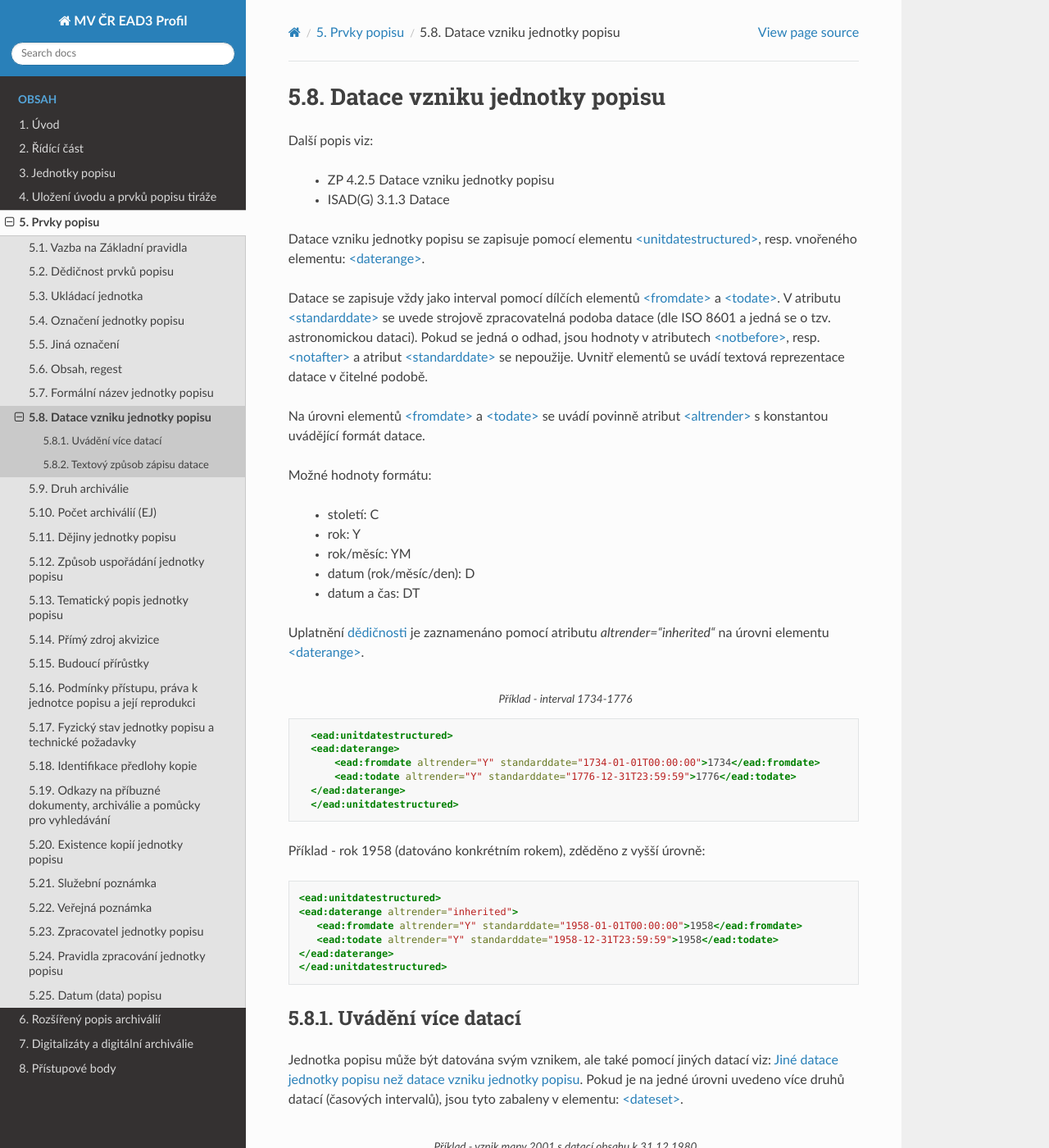
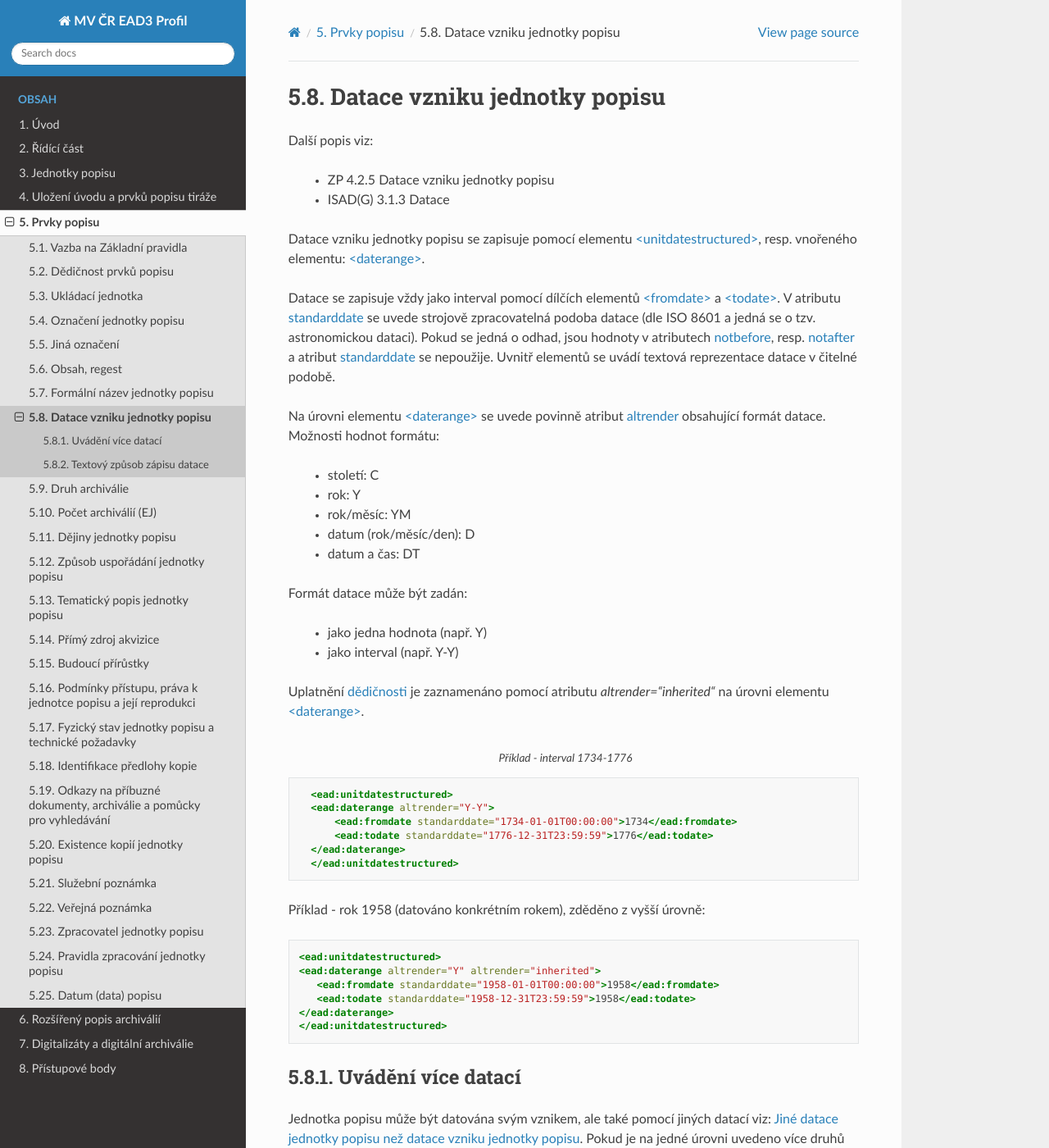
Before and after one commit to elzasw/ead3doc, a Sphinx documentation site: the page built from doc/source/prvky-popisu/datace.rst, in a window 1280 px wide and 1400 px high. Shown: the whole window at 82% size. Built offline with Sphinx 7.4.7 and the Read the Docs theme 3.1.0, drawn with Linux system fonts in a browser that asks for light colours; some of the changed text lies outside the part shown.

Commit message:
Revert "#59 - Uvádění přesnosti datace vs dědičnost"
This reverts commit 17f2a06973fe3086d031dc6c0e732a2968c76681.

# Conflicts:
#	doc/source/prvky-popisu/datace.rst
#	doc/source/rozsireny-popis/jina-datace.rst

```diff
--- a/doc/source/prvky-popisu/datace.rst
+++ b/doc/source/prvky-popisu/datace.rst
@@ -15,23 +15,31 @@ Datace vzniku jednotky popisu se zapisuje pomocí elementu
 
 Datace se zapisuje vždy jako interval pomocí dílčích elementů
 :ead-el:`fromdate` a :ead-el:`todate`.
-V atributu :ead-attr:`standarddate`
+V atributu `standarddate <https://loc.gov/ead/EAD3taglib/EAD3-TL-eng.html#attr-standarddate>`_
 se uvede strojově zpracovatelná podoba datace (dle ISO 8601 a jedná se o tzv. astronomickou dataci).
 Pokud se jedná o odhad, jsou hodnoty v atributech
-:ead-attr:`notbefore`, resp. :ead-attr:`notafter`
-a atribut :ead-attr:`standarddate` se nepoužije. Uvnitř
+`notbefore <https://loc.gov/ead/EAD3taglib/EAD3-TL-eng.html#attr-notbefore>`_,
+resp.
+`notafter <https://loc.gov/ead/EAD3taglib/EAD3-TL-eng.html#attr-notafter>`_
+a atribut
+`standarddate <https://loc.gov/ead/EAD3taglib/EAD3-TL-eng.html#attr-standarddate>`_ se nepoužije. Uvnitř
 elementů se uvádí textová reprezentace datace v čitelné podobě.
 
-Na úrovni elementů :ead-el:`fromdate` a :ead-el:`todate` se uvádí povinně
-atribut :ead-attr:`altrender` s konstantou uvádějící formát datace.
-
-Možné hodnoty formátu:
+Na úrovni elementu :ead-el:`daterange` se uvede povinně atribut
+`altrender <https://loc.gov/ead/EAD3taglib/EAD3-TL-eng.html#attr-altrender>`_
+obsahující formát datace. Možnosti hodnot formátu:
 
 	- století: C
 	- rok: Y
 	- rok/měsíc: YM
 	- datum (rok/měsíc/den): D
 	- datum a čas: DT
+
+Formát datace může být zadán:
+
+	- jako jedna hodnota (např. Y)
+	- jako interval (např. Y-Y)
+
 
 Uplatnění :ref:`dědičnosti <ead_item_types_inheritance>` je zaznamenáno pomocí
 atributu `altrender="inherited"` na úrovni elementu :ead-el:`daterange`.
@@ -41,9 +49,9 @@ atributu `altrender="inherited"` na úrovni elementu :ead-el:`daterange`.
   :caption: Příklad - interval 1734-1776
 
     <ead:unitdatestructured>
-    <ead:daterange>
-        <ead:fromdate altrender="Y" standarddate="1734-01-01T00:00:00">1734</ead:fromdate>
-        <ead:todate altrender="Y" standarddate="1776-12-31T23:59:59">1776</ead:todate>
+    <ead:daterange altrender="Y-Y">
+        <ead:fromdate standarddate="1734-01-01T00:00:00">1734</ead:fromdate>
+        <ead:todate standarddate="1776-12-31T23:59:59">1776</ead:todate>
     </ead:daterange>
     </ead:unitdatestructured>
 
@@ -53,9 +61,9 @@ Příklad - rok 1958 (datováno konkrétním rokem), zděděno z vyšší úrovn
 .. code-block:: xml
 
     <ead:unitdatestructured>
-    <ead:daterange altrender="inherited">
-       <ead:fromdate altrender="Y" standarddate="1958-01-01T00:00:00">1958</ead:fromdate>
-       <ead:todate altrender="Y" standarddate="1958-12-31T23:59:59">1958</ead:todate>
+    <ead:daterange altrender="Y" altrender="inherited">
+       <ead:fromdate standarddate="1958-01-01T00:00:00">1958</ead:fromdate>
+       <ead:todate standarddate="1958-12-31T23:59:59">1958</ead:todate>
     </ead:daterange>
     </ead:unitdatestructured>
 
@@ -76,13 +84,13 @@ jsou tyto zabaleny v elementu: :ead-el:`dateset`.
 
     <ead:unitdatestructured>
     <ead:dateset>
-      <ead:daterange>
-        <ead:fromdate altrender="D" standarddate="2001-10-01T00:00:00">1. října 2001</ead:fromdate>
-        <ead:todate altrender="D" standarddate="2001-10-01T23:59:59">1. října 2001</ead:todate>
+      <ead:daterange altrender="D">
+        <ead:fromdate standarddate="2001-10-01T00:00:00">1. října 2001</ead:fromdate>
+        <ead:todate standarddate="2001-10-01T23:59:59">1. října 2001</ead:todate>
       </ead:daterange>
-      <ead:daterange localtype="CONTENT">
-        <ead:fromdate altrender="D" standarddate="1980-12-31T00:00:00">31. prosince 1980</ead:fromdate>
-        <ead:todate altrender="D" standarddate="1980-12-31T23:59:59">31. prosince 1980</ead:todate>
+      <ead:daterange altrender="D" localtype="CONTENT">
+        <ead:fromdate standarddate="1980-12-31T00:00:00">31. prosince 1980</ead:fromdate>
+        <ead:todate standarddate="1980-12-31T23:59:59">31. prosince 1980</ead:todate>
       </ead:daterange>
     </ead:dateset>
     </ead:unitdatestructured>
--- a/doc/source/rozsireny-popis/jina-datace.rst
+++ b/doc/source/rozsireny-popis/jina-datace.rst
@@ -23,9 +23,9 @@ Příklad:
 .. code-block:: xml
 
     <ead:unitdatestructured>
-      <ead:daterange localtype="CONTENT">
-        <ead:fromdate altrender="D" standarddate="1980-12-31T00:00:00">31. prosince 1980</ead:fromdate>
-        <ead:todate altrender="D" standarddate="1980-12-31T23:59:59">31. prosince 1980</ead:todate>
+      <ead:daterange altrender="D" localtype="CONTENT">
+        <ead:fromdate standarddate="1980-12-31T00:00:00">31. prosince 1980</ead:fromdate>
+        <ead:todate standarddate="1980-12-31T23:59:59">31. prosince 1980</ead:todate>
       </ead:daterange>
     </ead:unitdatestructured>
 
```
